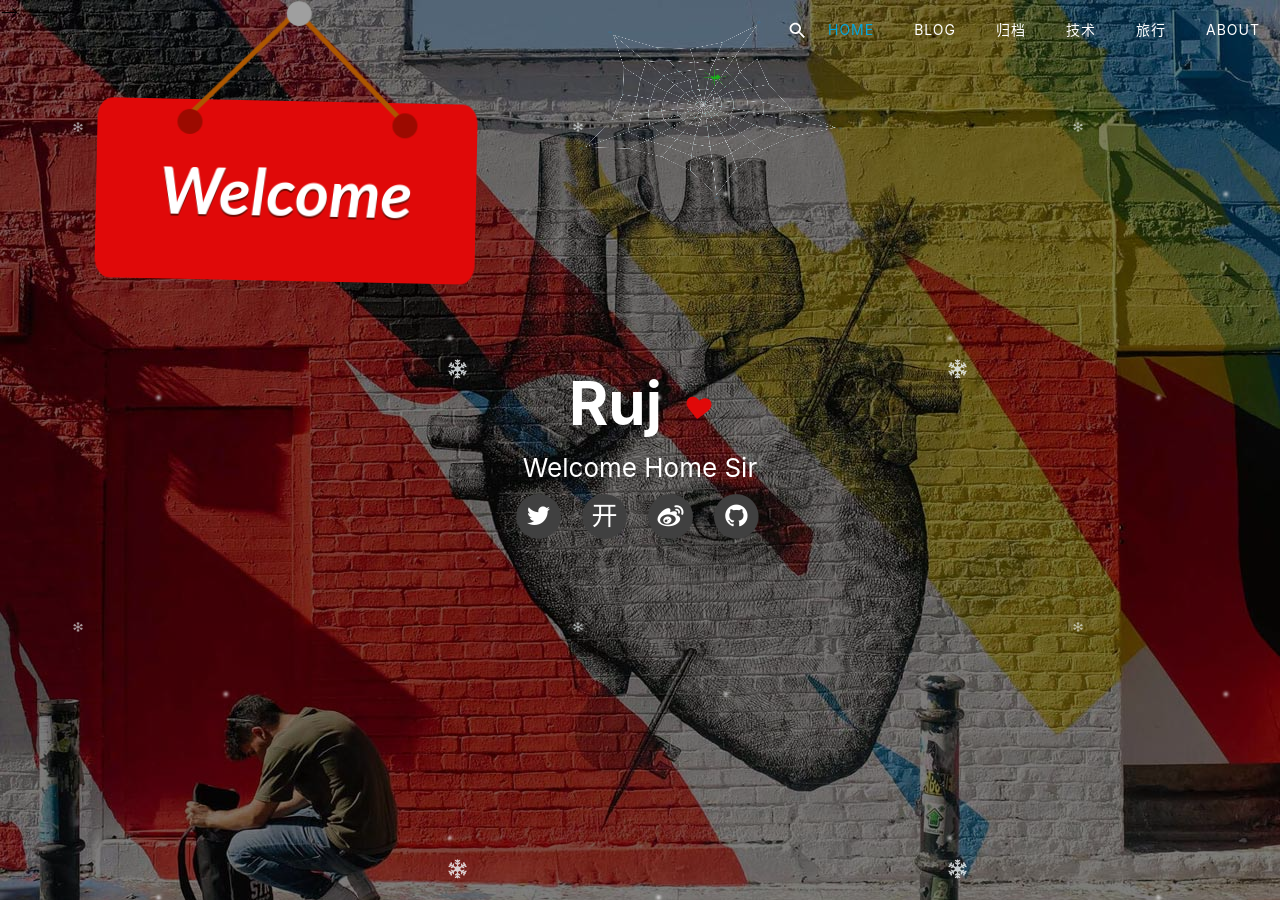
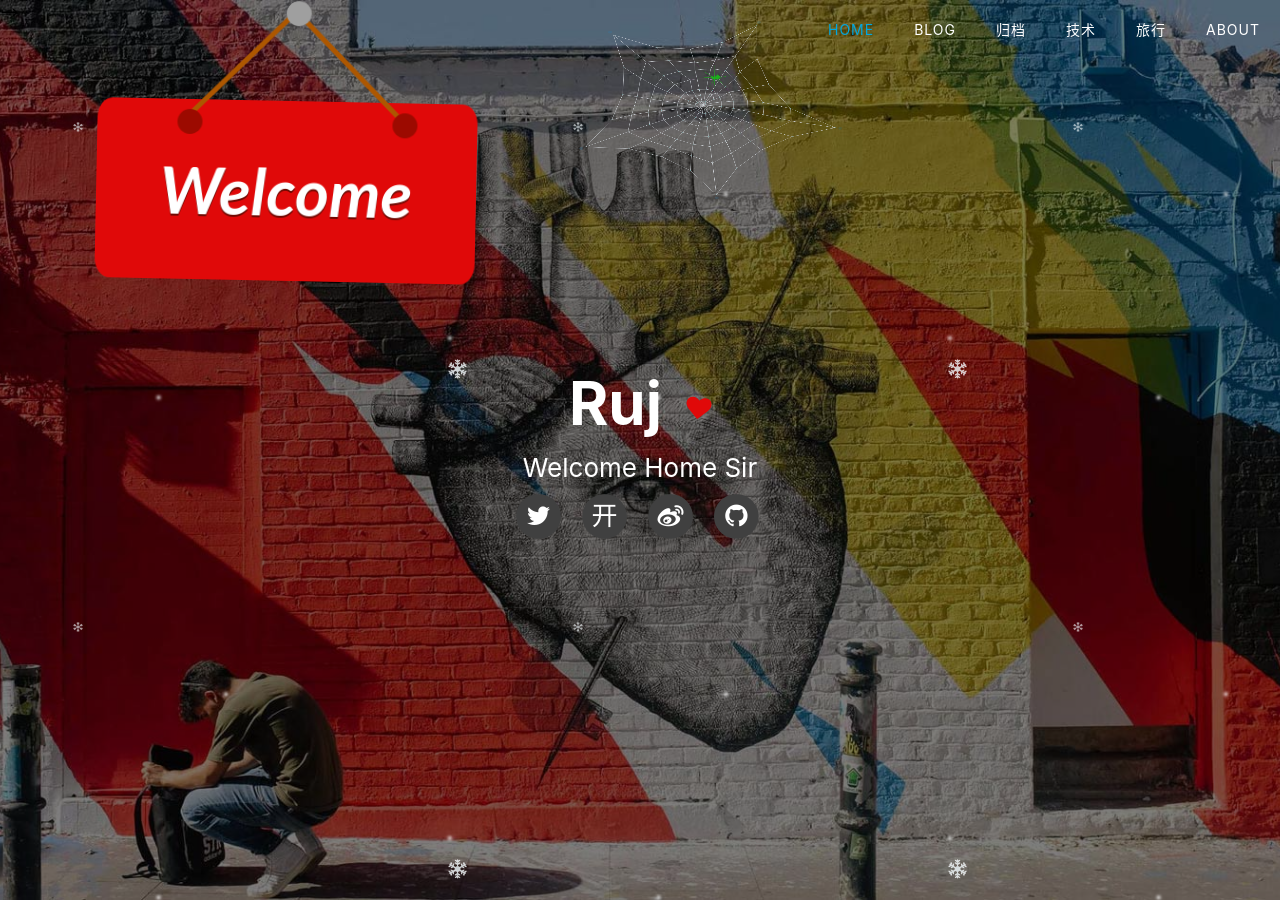
Before and after one commit to rujpro/rujpro.github.io, a Jekyll site: the page built from index.html, in a window 1280 px wide. Built offline with Jekyll 4.4.1, drawn with Linux system fonts in a browser that asks for light colours.

Commit message:
搜索样式优化

```diff
--- a/_config.yml
+++ b/_config.yml
@@ -9,8 +9,9 @@ url: "https://rujpro.github.io/"              # your host, for absolute URL
 baseurl: ""                             # for example, '/blog' if your blog hosted on 'host/blog'
 
 collections:
-  authors:
+  my_collection:
     output: true
+    permalink: /:collection/:name
 
 # Build settings
 markdown: kramdown
--- a/assets/css/ruj-blog.scss
+++ b/assets/css/ruj-blog.scss
@@ -47,7 +47,6 @@ a:hover,a:focus {
   color: #00a7e0;
   text-decoration: none;
   outline: none;
-  border: 0;
 }
 ::-webkit-selection {
   color: white;
@@ -77,11 +76,6 @@ img::-webkit-selection {
   background: transparent;
 }
 // seach css
-*,
-*::after,
-*::before {
-  box-sizing: border-box;
-}
 .main-wrap {
   display: flex;
   flex-direction: column;
@@ -593,11 +587,14 @@ pre.highlight {
 	}
 }
 .home{
-  background: url('/assets/img/urban.jpg') no-repeat !important;
+  background: url('/assets/img/urban.jpg') no-repeat;
   height: 100%;
   // background: linear-gradient(120deg, #cd4646, #ef6767);
   background-size: cover;
   background-position: 50% 0;
+}
+.home #btn-search {
+  display: none;
 }
 .ruj-wrap{
   background:rgba(0, 0, 0, .5);
@@ -1005,21 +1002,7 @@ code,kbd,pre,samp {
   line-height: 20px;
   letter-spacing: 1px;
 }
-// .navbar-custom .nav li a:after {
-//   display: block;
-//   position: absolute;
-//   left: 0;
-//   bottom: -1px;
-//   width: 0;
-//   height: 2px;
-//   background: linear-gradient(to right, #6372ff 0%, #5ca9fb 100%);
-//   content: "";
-//   transition: width 0.2s;
-// }
-// .navbar-custom .nav li a:hover:after,
-// .navbar-custom .nav li a.active:after {
-//   width: 100%;
-// }
+
 .navbar-custom .nav li a.active {
   color: #00a7e0;
 }
@@ -1091,6 +1074,7 @@ code,kbd,pre,samp {
     /* when the user scrolls down, we hide the header right above the viewport */
     position: fixed;
     top: -61px;
+    z-index: 9999;
     background-color: rgba(255, 255, 255, 0.9);
     border-bottom: 1px solid #f2f2f2;
     -webkit-transition: -webkit-transform 0.3s;
```
Also changed, not shown: _posts/2019-01-04-jekyll-tags.md (+1 -1 lines).
